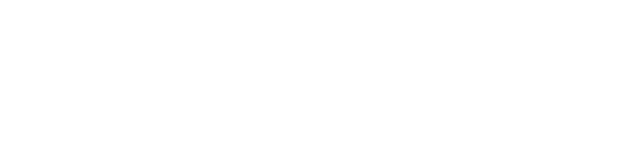
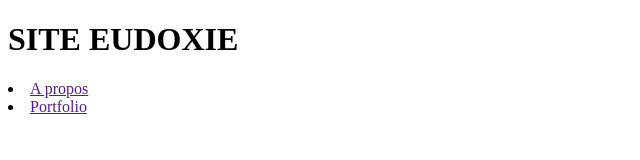
Before and after one commit to Ametode/Ametode, a plain HTML site: page index.html in a window 1280 px wide. Shown: the whole page, without its empty margins (0-640 px from the left). Drawn offline with Linux system fonts and the light colour scheme.

Commit message:
Ajout des informations dans l'entete

```diff
--- a/index.html
+++ b/index.html
@@ -10,6 +10,17 @@
 <body>
     <!-- entete -->
     <header>
+        <h1>
+            SITE EUDOXIE
+        </h1>
+        <nav>
+            <li>
+                <a href="">A propos</a>
+            </li>
+            <li>
+                <a href="">Portfolio</a>
+            </li>
+        </nav>
 
     </header>
     <!-- corps -->
```
